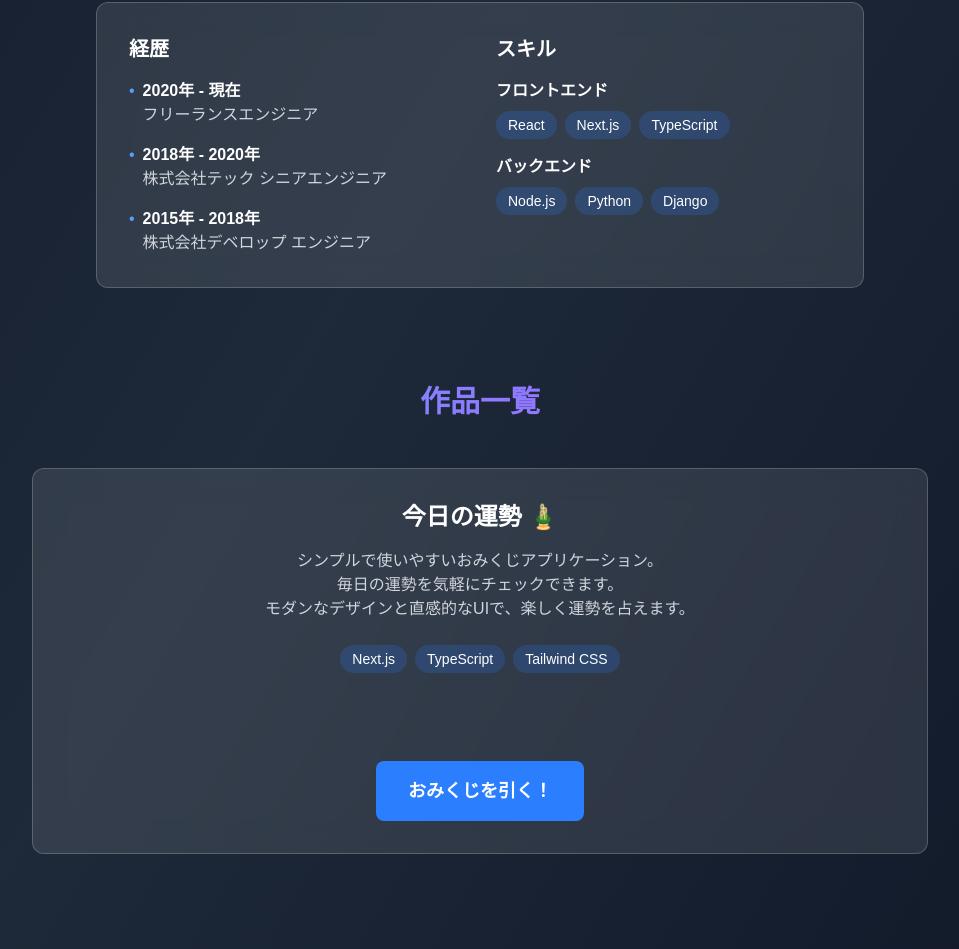
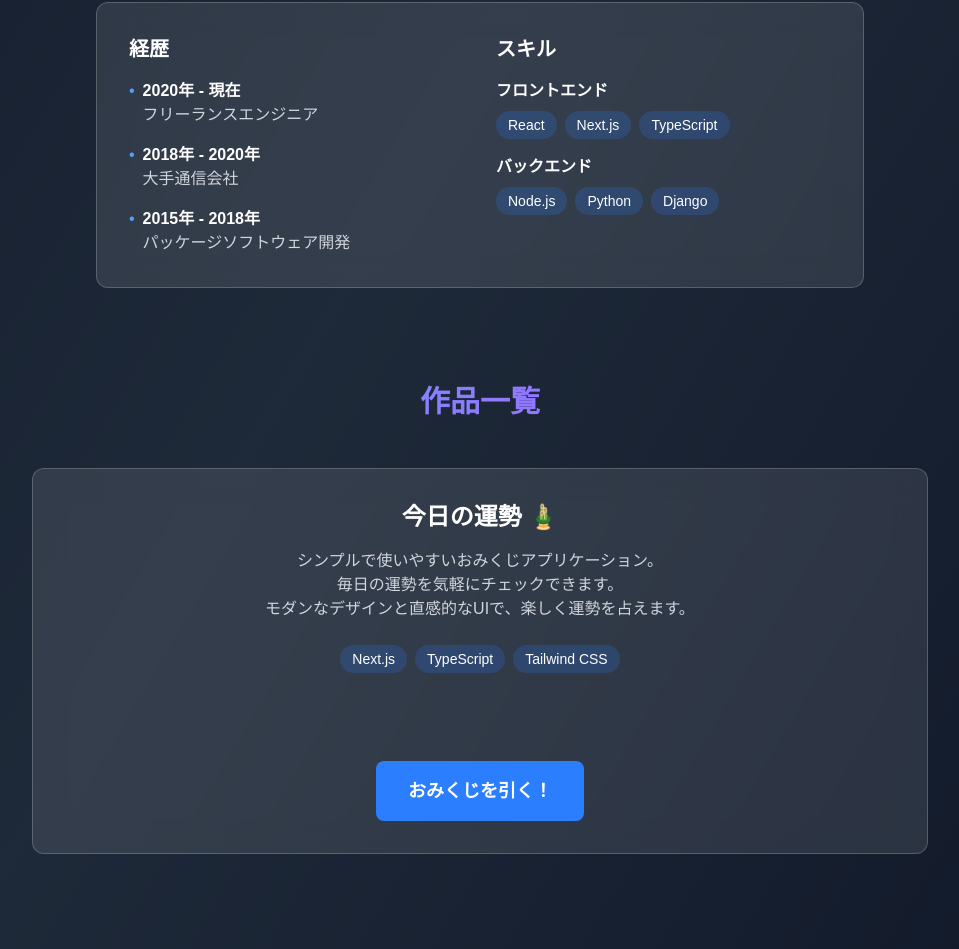
Before and after one commit to tsune-s/my-portfolio, a Next.js app: page / in a window 1280 px wide. Shown: the part 1022-1971 px from the top of the page, without its empty margins (160-1119 px from the left). Built offline with nearby package versions, Linux system fonts and the light colour scheme.

Commit message:
プロフィール修正

```diff
--- a/app/page.tsx
+++ b/app/page.tsx
@@ -178,14 +178,14 @@
                     <span className="text-blue-400 mr-2">•</span>
                     <div>
                       <p className="font-semibold">2018年 - 2020年</p>
-                      <p className="text-gray-300">株式会社テック シニアエンジニア</p>
+                      <p className="text-gray-300">大手通信会社</p>
                     </div>
                   </li>
                   <li className="flex items-start">
                     <span className="text-blue-400 mr-2">•</span>
                     <div>
                       <p className="font-semibold">2015年 - 2018年</p>
-                      <p className="text-gray-300">株式会社デベロップ エンジニア</p>
+                      <p className="text-gray-300">パッケージソフトウェア開発</p>
                     </div>
                   </li>
                 </ul>
```
